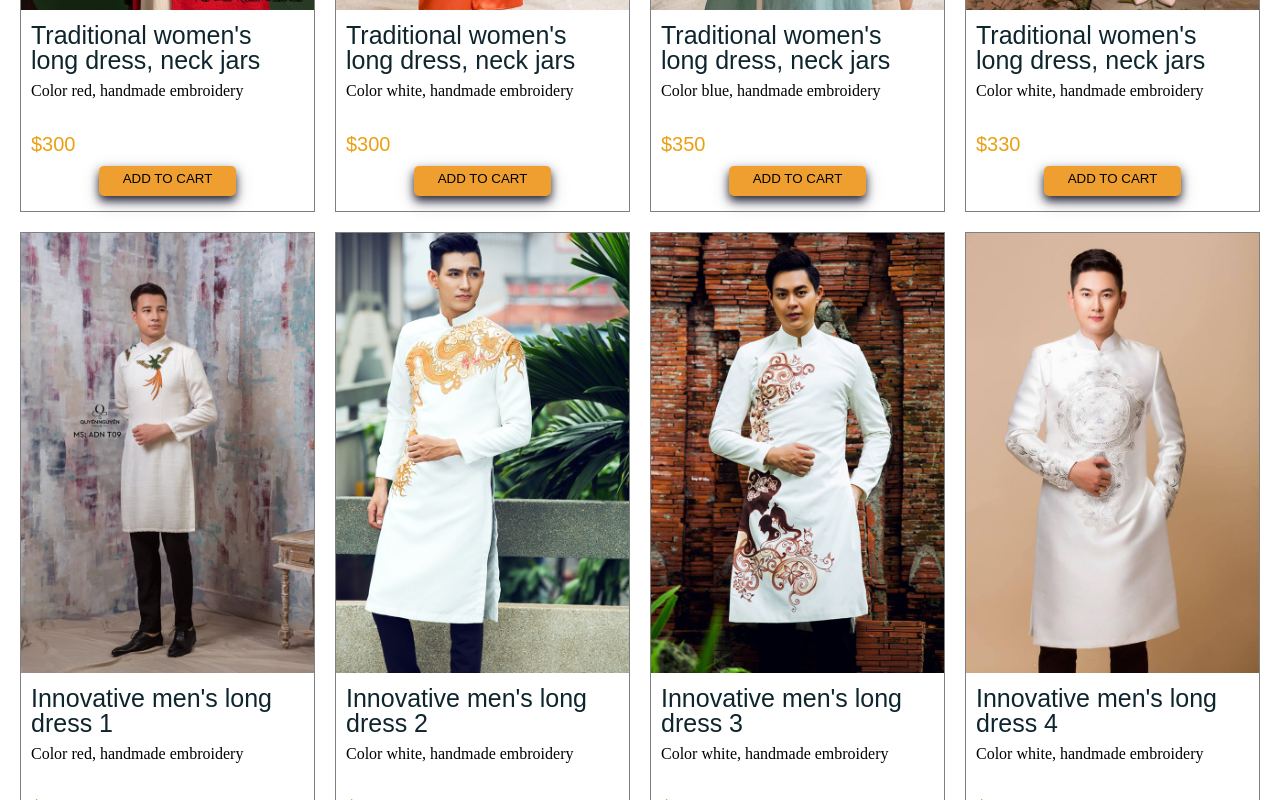
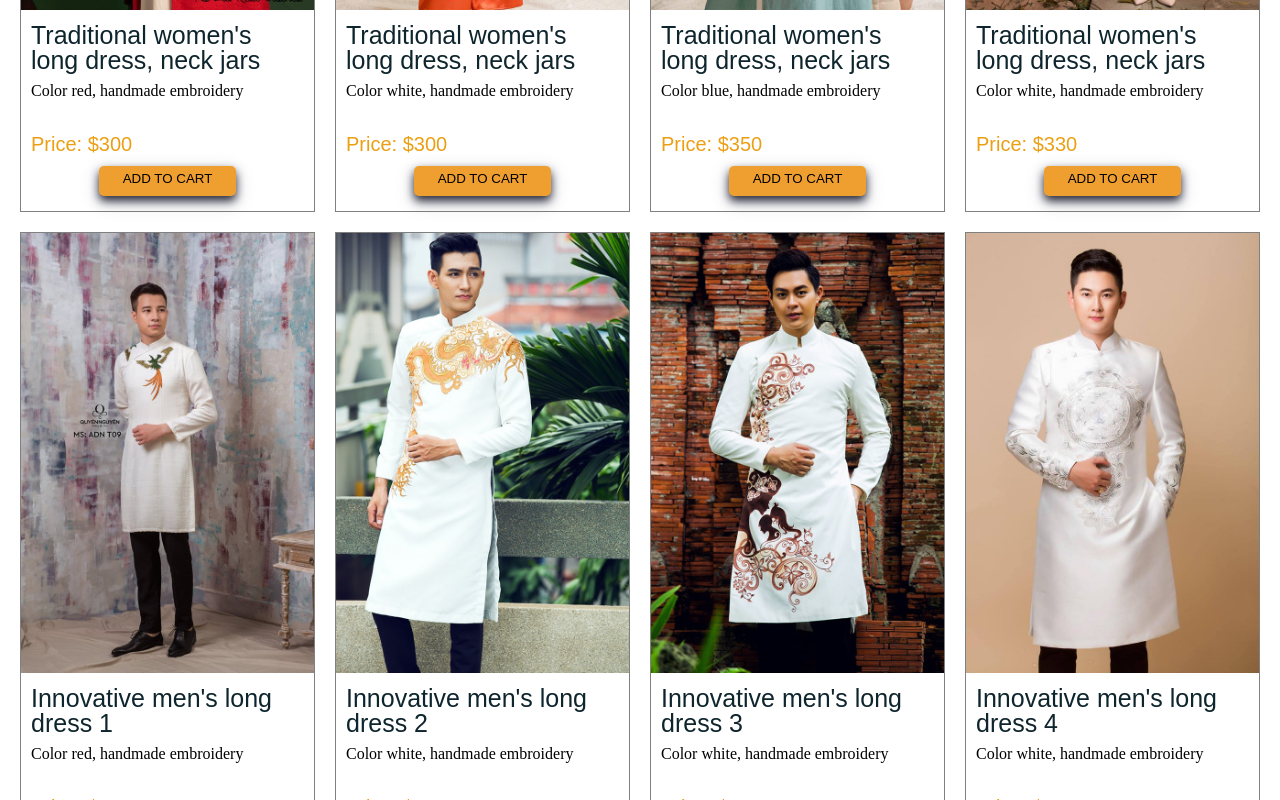
Before and after one commit to at-lieuphan/AT-LieuPhan-FE-Angular1, an Angular app: page /home in a window 1280 px wide. Shown: the part 860-1660 px from the top of the page. Built offline with nearby package versions, Linux system fonts and the light colour scheme; a web font is replaced by a local one.

Commit message:
change error input login

```diff
--- a/src/app/account/components/profile/profile.component.ts
+++ b/src/app/account/components/profile/profile.component.ts
@@ -11,7 +11,7 @@ export class ProfileComponent implements OnInit {
   constructor(private activeRouter: ActivatedRoute) { }
   isTyping: boolean = false;
   ngOnInit(): void {
-    console.log(this.activeRouter.snapshot.data.userData.data);
+    console.log(this.activeRouter.snapshot.data);
   }
 
   checkType() {
--- a/src/app/auth/components/login/login.component.html
+++ b/src/app/auth/components/login/login.component.html
@@ -8,7 +8,7 @@
           <input type="text" class="form-control" formControlName="name">
           <div *ngIf="name.invalid && (name.dirty || name.touched)" class="log-error">
             <div *ngIf="name?.errors.required">Full name is required</div>
-            <div *ngIf="name?.errors.minlength">This is min length than 10</div>
+            <div *ngIf="name?.errors.minlength">This is min length than 4</div>
           </div>
         </div>
         <div class="form-group">
--- a/src/app/home/home.component.html
+++ b/src/app/home/home.component.html
@@ -6,7 +6,7 @@
       <div class="product-card-content">
         <h4 class="product-card-title">{{ product.title }}</h4>
         <span class="product-card-description">{{ product.description }}</span><br>
-        <span class="product-card-price">${{ product.price }}</span>
+        <span class="product-card-price">Price: ${{ product.price }}</span>
         <button class="btn-add-to-cart">ADD TO CART</button>
       </div>
       </div>
```
